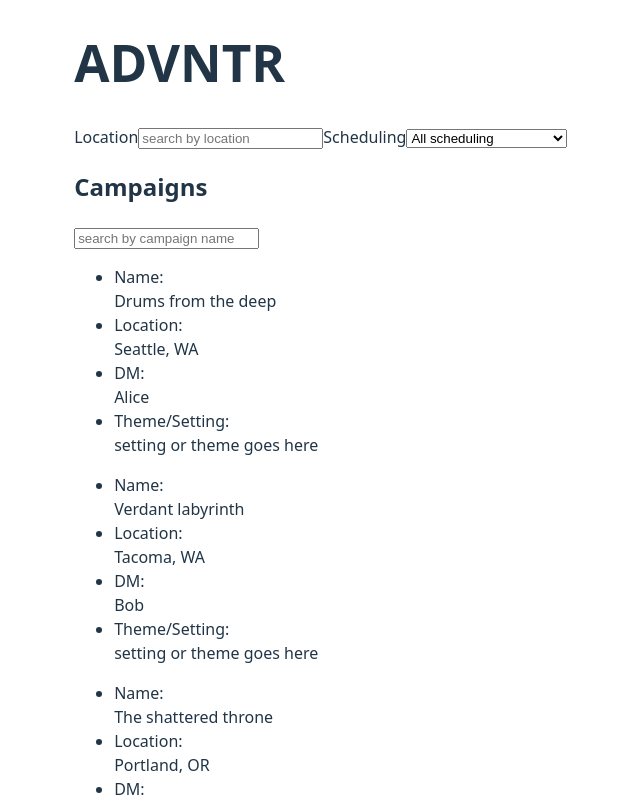
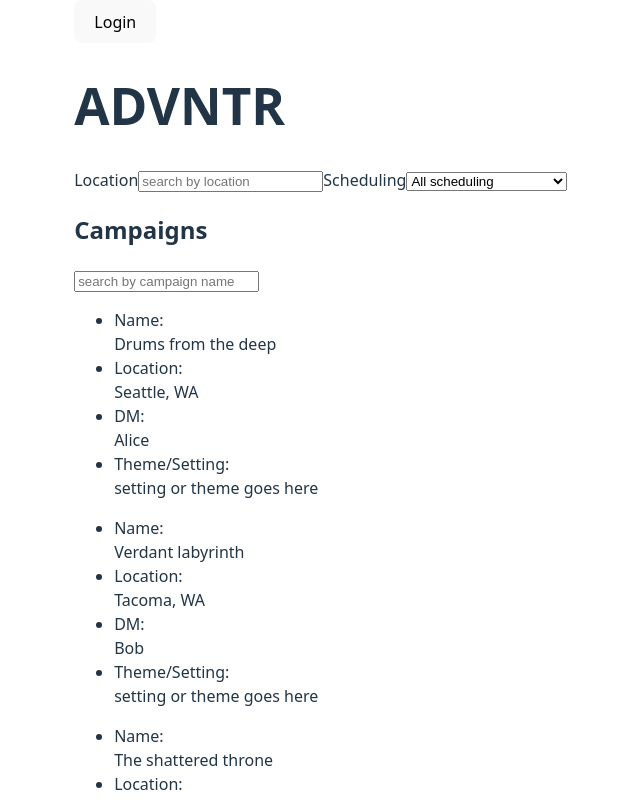
Before and after one commit to Zoestra/ADVNTR, a React (Vite) app: page / in a window 1280 px wide. Shown: the top 800 px of the page, without its empty margins (250-890 px from the left). Built offline with nearby package versions, Linux system fonts and the light colour scheme.

Commit message:
There is a login form, visibility toggled with a button

```diff
--- a/src/App.jsx
+++ b/src/App.jsx
@@ -12,6 +12,8 @@ function App(){
     const [campaignNameFilter, setCampaignNameFilter] = useState("");
     const [playerNameFilter, setPlayerNameFilter] = useState("");
     const [dmNameFilter, setDMNameFilter] = useState("");
+    const [visible, setVisible] = useState(false);
+    const [user, setUser] = useState(null);
 
     const generalFilter = (data) => {
         return (
@@ -22,8 +24,21 @@ function App(){
             ));
     };
 
+    const toggleVisible = () => setVisible(prevState => !prevState);
+
     return(
         <div>
+            <button onClick={toggleVisible}>{visible ? "Close Login" : "Login"}</button>
+            {visible && (
+                <form>
+                    Username:
+                    <input type="text"></input>
+                    Password:
+                    <input type="password"></input>
+                    <input type="submit"></input>
+                </form>
+            )}
+
             <h1>ADVNTR</h1>
             Location
             <input type="text" placeholder="search by location" value={locationFilter}
```
